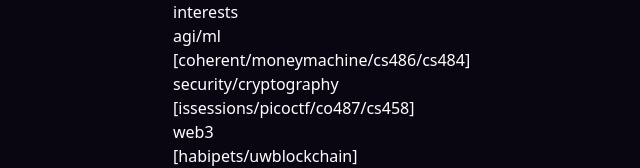
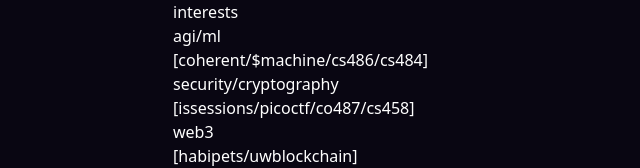
Before and after one commit to LeonDong02/zeroultra, a Next.js app: page /components/interests in a window 1280 px wide. Shown: the top 168 px of the page, without its empty margins (103-743 px from the left). Built offline with nearby package versions, Linux system fonts and the light colour scheme.

Commit message:
Update interests.js

```diff
--- a/pages/components/interests.js
+++ b/pages/components/interests.js
@@ -14,7 +14,7 @@
                             </a>
                             /
                             <a href='https://github.com/LeonDong02/pennappsxx' target="_blank" rel="noreferrer" class="transition ease-in-out underline text-violet-700 hover:text-violet-900 duration-100">
-                            moneymachine
+                            $machine
                             </a>
                             /
                             <a href='https://uwflow.com/course/cs486' target="_blank" rel="noreferrer" class="transition ease-in-out underline text-violet-700 hover:text-violet-900 duration-100">
```
